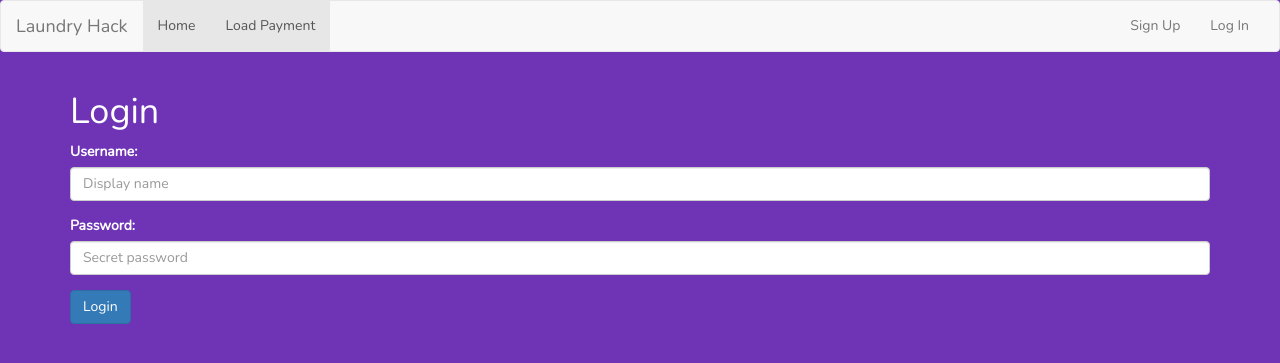
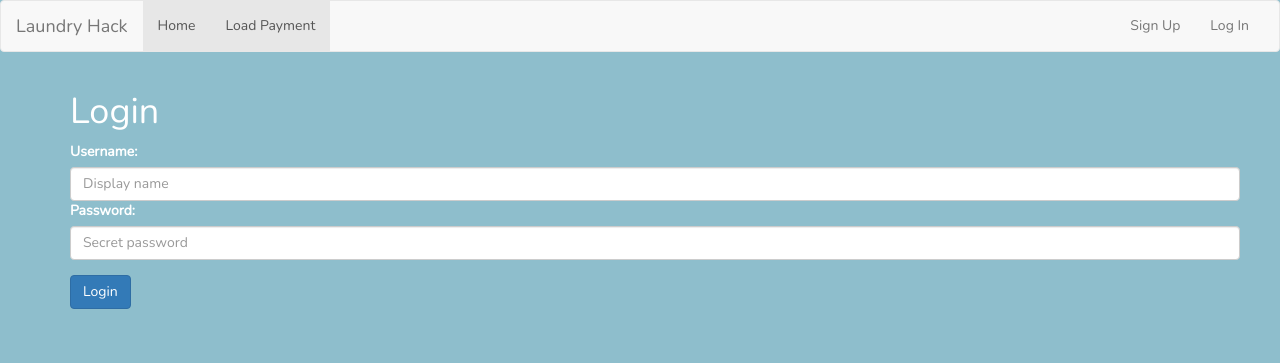
Before and after one commit to sweeneyyy/hackathon, a Django app: page /login in a window 1280 px wide. Shown: the top 363 px of the page. Run offline with Django 3.2, Linux system fonts and the light colour scheme; some libraries are stand-ins or nearby versions.

Commit message:
background

```diff
--- a/todoapp/static/todoapp/style.css
+++ b/todoapp/static/todoapp/style.css
@@ -1,13 +1,20 @@
 body {
   font-family: 'Nunito', sans-serif;
-  background-color: #6F33B6;
   color: white;
+  background-color: #8EBECC;
+
 }
+
 
 /*.credit{
 	right: 15px;
 }
 */
+
+/*.login-page{
+	left: 500px;
+}*/
+
 
 .credit-button{
 	text-align: center;
--- a/todoapp/templates/todoapp/base.html
+++ b/todoapp/templates/todoapp/base.html
@@ -18,6 +18,7 @@
   <body>
     {% include 'todoapp/navbar.html' %}
 
+
     <div class="container">
       <div class="row">
         <div class="col-xs-12">
--- a/todoapp/templates/todoapp/login.html
+++ b/todoapp/templates/todoapp/login.html
@@ -6,13 +6,18 @@
       <strong>Error!</strong> {{error}}
     </div>
   {% endif %}
+
+<div class="container login">
+  <div class="row">
+    <div class="col">
+ <div class="login-page ">
   <h1>Login</h1>
 
    <form method="POST" action="/login">
       {% csrf_token %}
       <div class="form-group">
         <label>Username:</label>
-        <input type="text" name="username" class="form-control" placeholder="Display name">
+        <input type="text" name="username" class="form-control col-md-6" placeholder="Display name">
       </div>
       <div class="form-group">
         <label>Password:</label>
@@ -20,5 +25,8 @@
       </div>
       <input type="submit" value="Login" class="btn btn-primary">
     </form>
-
+</div>
+</div>
+</div>
+</div>
 {% endblock %}
```
Also changed, not shown: todoapp/static/todoapp/blue.png (added), todoapp/static/todoapp/machine.png (added).
